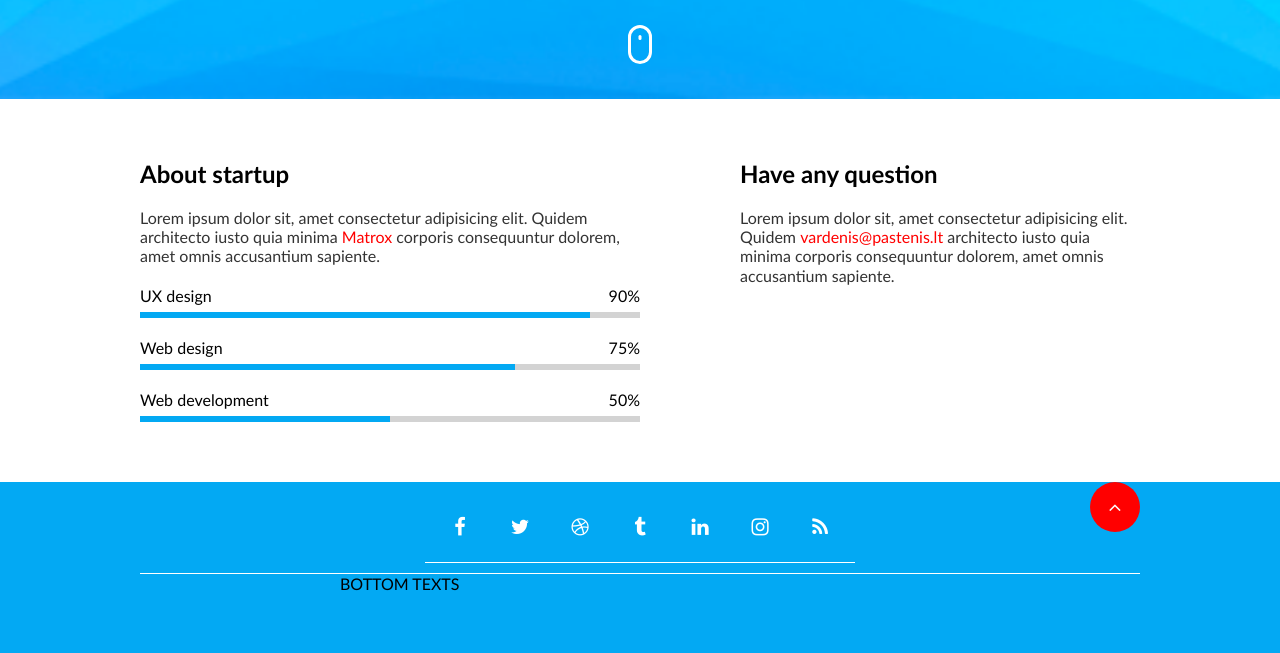
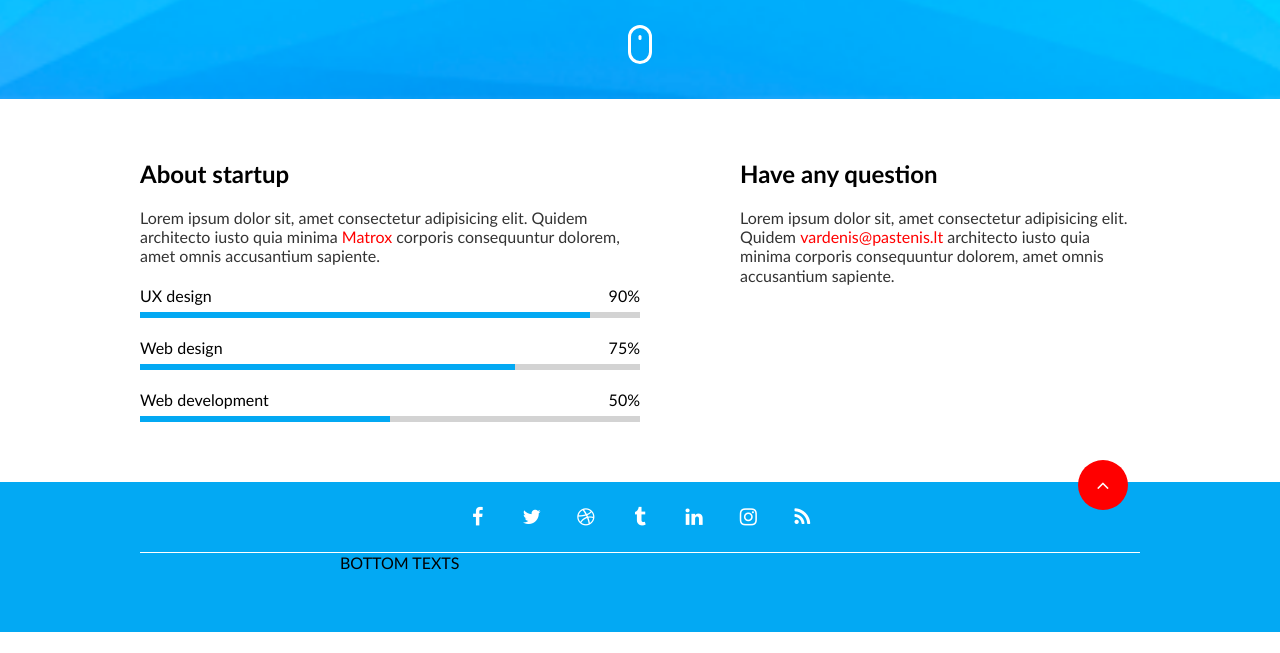
Before and after one commit to MariusKuria/Class-project-with-teacher-Coming-soon, a website: page index.html in a window 1280 px wide. Shown: the part 701-1354 px from the top of the page. After the commit the page ends 1333 px from the top, so only its background shows below. Drawn offline with Linux system fonts and the light colour scheme.

Commit message:
linija atsirado

```diff
--- a/css/pages/home.css
+++ b/css/pages/home.css
@@ -60,15 +60,20 @@ footer.container {
 footer > .row {
     position: relative;
 }
-
-.socials {
+/* .row-socials{
+    width: 70%;
+    text-align: center;
+    border-bottom: 1px solid #fff;
+} */
+.row.socials {
     display: flex;
     justify-content: center;
+    border-bottom: 1px solid #fff;
     flex-wrap: wrap;
     gap: 10px;
     padding: 10px;
     text-align: center;
-    border-bottom: 1px solid #fff;
+
 }
 
 .socials > a {
@@ -90,6 +95,6 @@ footer > .row {
 .back-to-top {
     background-color: red;
     position: absolute;
-    top: 0;
-    right: 0;
+    top: -1.1em;
+    right: 0.6em;
 }
--- a/index.html
+++ b/index.html
@@ -48,10 +48,7 @@
         <div class="btn">Click me</div>
         <a href="#" class="btn">Click me</a>
         <button class="btn">Click me</button>
-        <input class="btn" type="button" value="Click me">
-
-
-
+        <input class="btn" type="button" value="Click me" />
 
         <div class="clock">
           <div class="time">
@@ -89,7 +86,7 @@
               <div class="value">90%</div>
             </div>
             <div class="progress">
-              <div class="bar" style="width: 90%;"></div>
+              <div class="bar" style="width: 90%"></div>
             </div>
           </div>
           <div class="progress-bar">
@@ -98,7 +95,7 @@
               <div class="value">75%</div>
             </div>
             <div class="progress">
-              <div class="bar" style="width: 75%";></div>
+              <div class="bar" style="width: 75%" ;></div>
             </div>
           </div>
           <div class="progress-bar">
@@ -107,7 +104,7 @@
               <div class="value">50%</div>
             </div>
             <div class="progress">
-              <div class="bar" style="width: 50%";></div>
+              <div class="bar" style="width: 50%" ;></div>
             </div>
           </div>
         </div>
```
Lines whose indentation alone changed are shown as unchanged.
